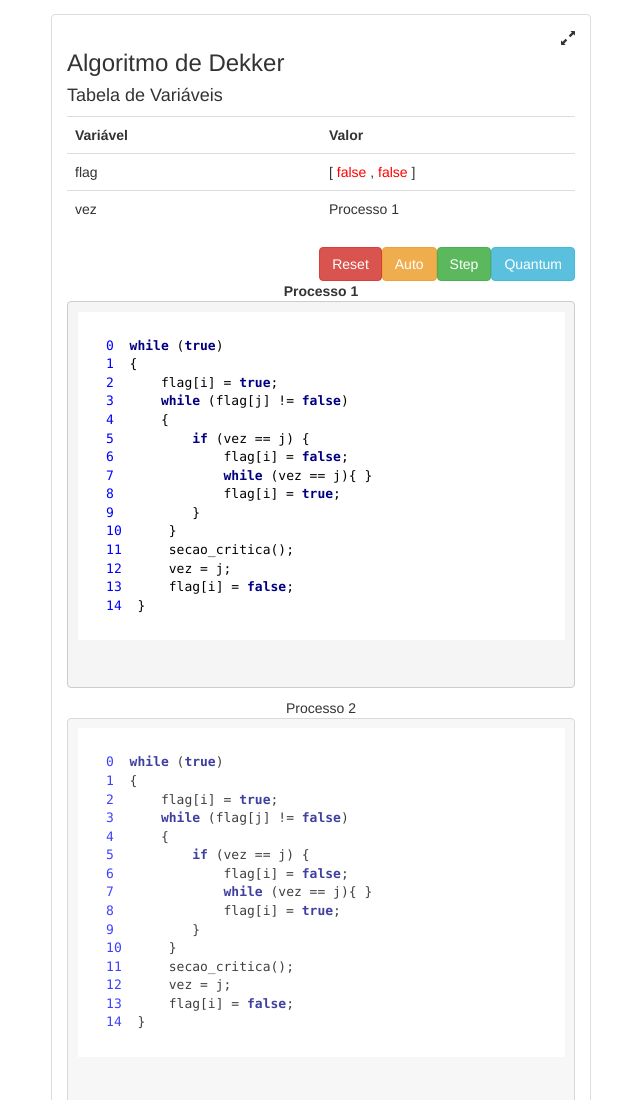
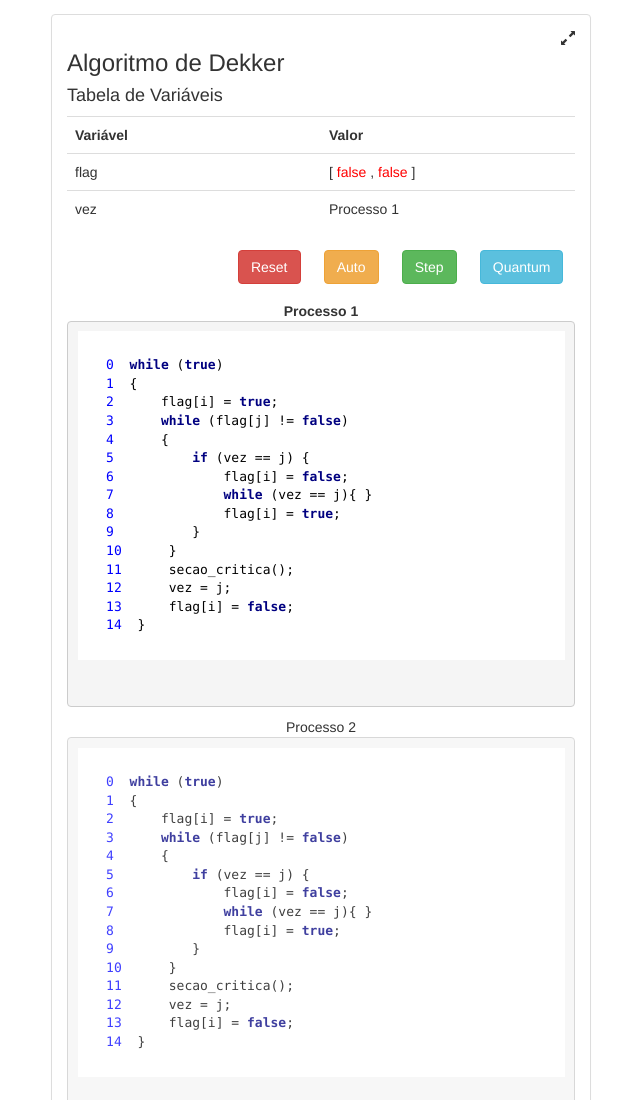
Before and after one commit to asm95/so-dekker, a website: page cic/so/dekker/simulador.html in a window 1280 px wide. Shown: the top 1100 px of the page, without its empty margins (319-959 px from the left). Drawn offline with nearby package versions, Linux system fonts and the light colour scheme.

Commit message:
[ux] [enhancement] button spacing on mouse-less devices
Thanks https://stackoverflow.com/a/14457567

Riccardo Andreatta talks a bit more of those CSS4 features (pointer and
hover) at https://link.medium.com/fdDBYVltlV

```diff
--- a/cic/so/dekker/simulador.html
+++ b/cic/so/dekker/simulador.html
@@ -37,6 +37,9 @@ Roadmap:
       @media (max-width: 720px) {
         #btn-ui-expand {display: none;}
       }
+      @media (pointer:none), (pointer:coarse) {
+        div.btn-choises span {margin: 0.2em 0.83em;}
+      }
     </style>
   </head>
   <body>
@@ -61,7 +64,7 @@ Roadmap:
                 </tr>
               </table>
               <div class="col-md-12">
-                <div class="row">
+                <div class="row btn-choises" style="margin-bottom: 1em;">
                   <div id="btn-quantm-wrap">
                     <span class="pull-right">
                       <button class="btn btn-info">Quantum</button>
```
